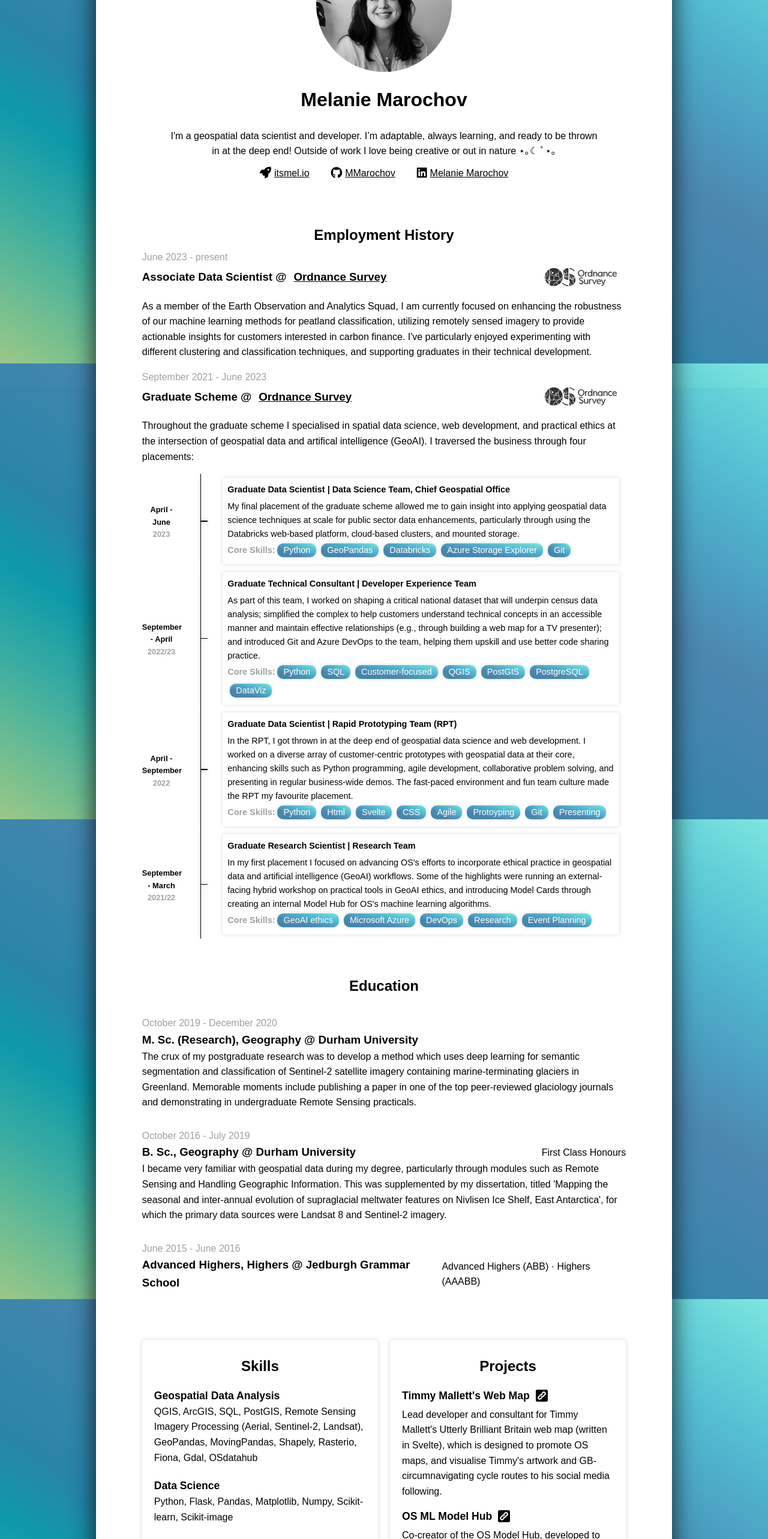
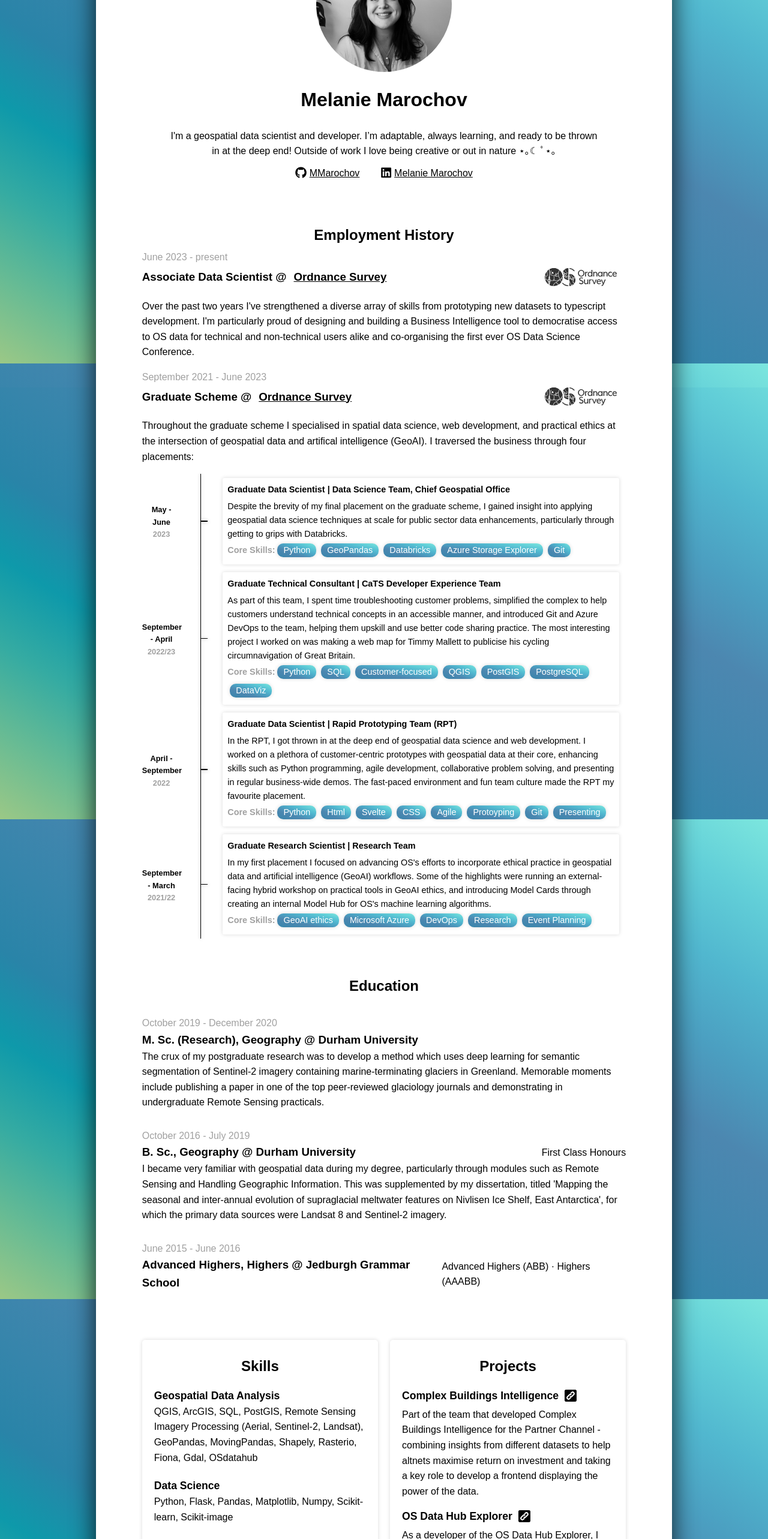
Before and after one commit to MMarochov/cv, a Svelte app: page / in a window 1280 px wide. Shown: the part 234-2800 px from the top of the page at 60% size. Built offline with nearby package versions, Linux system fonts and the light colour scheme.

Commit message:
feat: update with new experience (2023-2025)

```diff
--- a/src/App.svelte
+++ b/src/App.svelte
@@ -38,7 +38,7 @@
         src="./images/Ordnance-Survey-logo-dark.svg"
         alt="Ordnance Survey logo"
         href="https://www.ordnancesurvey.co.uk/"
-        description="As a member of the Earth Observation and Analytics Squad, I am currently focused on enhancing the robustness of our machine learning methods for peatland classification, utilizing remotely sensed imagery to provide actionable insights for customers interested in carbon finance. I've particularly enjoyed experimenting with different clustering and classification techniques, and supporting graduates in their technical development."
+        description="Over the past two years I've strengthened a diverse array of skills from prototyping new datasets to typescript development. I'm particularly proud of designing and building a Business Intelligence tool to democratise access to OS data for technical and non-technical users alike and co-organising the first ever OS Data Science Conference."
       />
       <Experience
         position="Graduate Scheme"
--- a/src/education.js
+++ b/src/education.js
@@ -8,7 +8,7 @@ export const education = [
     date: "October 2019 ‑ December 2020",
     headline: "",
     description:
-      "The crux of my postgraduate research was to develop a method which uses deep learning for semantic segmentation and classification of Sentinel-2 satellite imagery containing marine-terminating glaciers in Greenland. Memorable moments include publishing a paper in one of the top peer-reviewed glaciology journals and demonstrating in undergraduate Remote Sensing practicals.",
+      "The crux of my postgraduate research was to develop a method which uses deep learning for semantic segmentation of Sentinel-2 imagery containing marine-terminating glaciers in Greenland. Memorable moments include publishing a paper in one of the top peer-reviewed glaciology journals and demonstrating in undergraduate Remote Sensing practicals.",
   },
   {
     education: "B. Sc., Geography",
--- a/src/placements.js
+++ b/src/placements.js
@@ -4,22 +4,22 @@ export const placements = [
     org: "Ordnance Survey",
     role: "Graduate Data Scientist",
     team: "Data Science Team, Chief Geospatial Office",
-    months: "April - June",
+    months: "May - June",
     years: "2023",
     skills: ["Python", "GeoPandas", "Databricks", "Azure Storage Explorer", "Git"],
     description:
-      "My final placement of the graduate scheme allowed me to gain insight into applying geospatial data science techniques at scale for public sector data enhancements, particularly through using the Databricks web-based platform, cloud-based clusters, and mounted storage.",
+      "Despite the brevity of my final placement on the graduate scheme, I gained insight into applying geospatial data science techniques at scale for public sector data enhancements, particularly through getting to grips with Databricks.",
   },
     {
       open: true,
       org: "Ordnance Survey",
       role: "Graduate Technical Consultant",
-      team: "Developer Experience Team",
+      team: "CaTS Developer Experience Team",
       months: "September - April",
       years: "2022/23",
       skills: ["Python", "SQL", "Customer-focused", "QGIS", "PostGIS", "PostgreSQL", "DataViz"],
       description:
-        "As part of this team, I worked on shaping a critical national dataset that will underpin census data analysis; simplified the complex to help customers understand technical concepts in an accessible manner and maintain effective relationships (e.g., through building a web map for a TV presenter); and introduced Git and Azure DevOps to the team, helping them upskill and use better code sharing practice.",
+        "As part of this team, I spent time troubleshooting customer problems, simplified the complex to help customers understand technical concepts in an accessible manner, and introduced Git and Azure DevOps to the team, helping them upskill and use better code sharing practice. The most interesting project I worked on was making a web map for Timmy Mallett to publicise his cycling circumnavigation of Great Britain.",
     },
     {
       open: true,
@@ -30,7 +30,7 @@ export const placements = [
       years: "2022",
       skills: ["Python", "Html", "Svelte", "CSS", "Agile", "Protoyping", "Git", "Presenting"],
       description:
-        "In the RPT, I got thrown in at the deep end of geospatial data science and web development. I worked on a diverse array of customer-centric prototypes with geospatial data at their core, enhancing skills such as Python programming, agile development, collaborative problem solving, and presenting in regular business-wide demos. The fast-paced environment and fun team culture made the RPT my favourite placement.",
+        "In the RPT, I got thrown in at the deep end of geospatial data science and web development. I worked on a plethora of customer-centric prototypes with geospatial data at their core, enhancing skills such as Python programming, agile development, collaborative problem solving, and presenting in regular business-wide demos. The fast-paced environment and fun team culture made the RPT my favourite placement.",
     },
     {
       open: true,
--- a/src/projects.js
+++ b/src/projects.js
@@ -1,28 +1,24 @@
 export const projects = [
-  // List of contact information
+  {title: "Complex Buildings Intelligence",
+  description: "Part of the team that developed Complex Buildings Intelligence for the Partner Channel - combining insights from different datasets to help altnets maximise return on investment and taking a key role to develop a frontend displaying the power of the data.",
+  link: "https://www.ordnancesurvey.co.uk/news/os-unveils-game-changing-advantage-for-altnets#:~:text=%E2%80%9CComplex%20Building%20Intelligence%20basically%20removes,network%20planning%20or%20GIS%20software."},
+  {
+    title: "OS Data Hub Explorer",
+    description:
+      "As a developer of the OS Data Hub Explorer, I created a tool that helped customers easily visualise and query the data they need. I informally maintained the tool when it transitioned to internal-only, programmatically ensuring it updates with new NGD releases.",
+    link: "https://labs.ite.os.uk/prototyping/data-hub-explorer/",
+  },
   {
     title: "Timmy Mallett's Web Map",
     description:
       "Lead developer and consultant for Timmy Mallett's Utterly Brilliant Britain web map (written in Svelte), which is designed to promote OS maps, and visualise Timmy's artwork and GB-circumnavigating cycle routes to his social media following.",
-    link: "https://labs.os.uk/tmp/mallett-map/",
+    link: "https://getoutside.ordnancesurvey.co.uk/guides/timmy-mallett-cycles-britain/",
   },
   {
     title: "OS ML Model Hub",
     description:
-      "Co-creator of the OS Model Hub, developed to integrate Model Cards into our GeoAI workflows and promote ethical practice.",
-    link: "https://nice-bay-0c89e3803.1.azurestaticapps.net/",
-  },
-  {
-    title: "OS Data Hub Explorer",
-    description:
-      "As a developer of the OS Data Hub Explorer, I played a key role in creating a tool that helps customers easily visualise and query the data they need.",
-    link: "https://labs.os.uk/prototyping/data-hub-explorer/",
-  },
-  {
-    title: "ONS Data Science Accelerator",
-    description:
-      "I recently graduated from the ONS Data Science Accelerator where I've been working on a project to help make our data more accessible by predicting path surface types from aerial imagery using machine learning.",
-    link: "",
+      "Co-creator of the OS Model Hub, developed to integrate Model Cards into our GeoAI workflows and promote ethical practice."
+    // link: "https://nice-bay-0c89e3803.1.azurestaticapps.net/",
   },
   {
     title: "#30DayMapChallenge",
--- a/src/skills.js
+++ b/src/skills.js
@@ -15,11 +15,11 @@ export const skills = [ // List of contact information
     },
     {
         name: "Web Development",
-        text: "HTML, CSS, JavaScript, Leaflet, Svelte, Hugo, Node, NPM"
+        text: "HTML, CSS, JavaScript, TypeScript, Leaflet, Svelte, Hugo, Node, NPM"
     },
     {
         name: "Prototyping",
-        text: "Creative Problem Solving, Human-Centered Design, Collaborative Working"
+        text: "Creative Problem Solving, Collaborative Working, User Testing and Feedback"
     },
     {
         name: "Soft Skills",
--- a/src/socials.js
+++ b/src/socials.js
@@ -1,10 +1,10 @@
 export const socials = [
-    {
-      social: "Website",
-      name: "itsmel.io",
-      href: "https://itsmel.io",
-      icon: "fa-solid fa-rocket",
-    },
+    // {
+    //   social: "Website",
+    //   name: "itsmel.io",
+    //   href: "https://itsmel.io",
+    //   icon: "fa-solid fa-rocket",
+    // },
     {
       social: "GitHub",
       name: "MMarochov",
```
